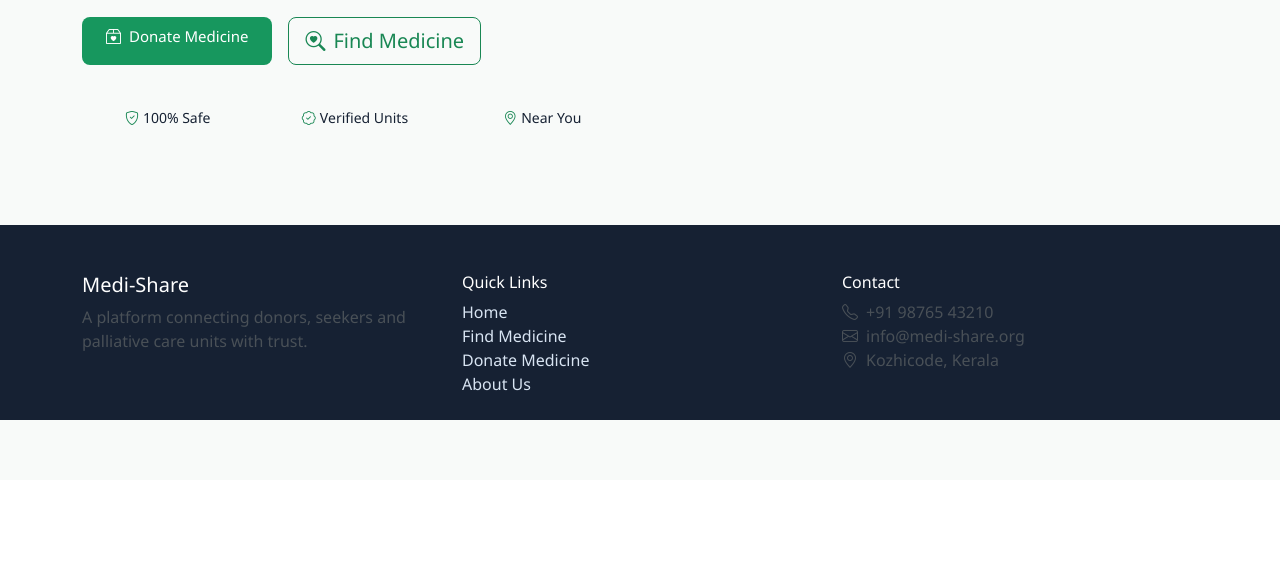
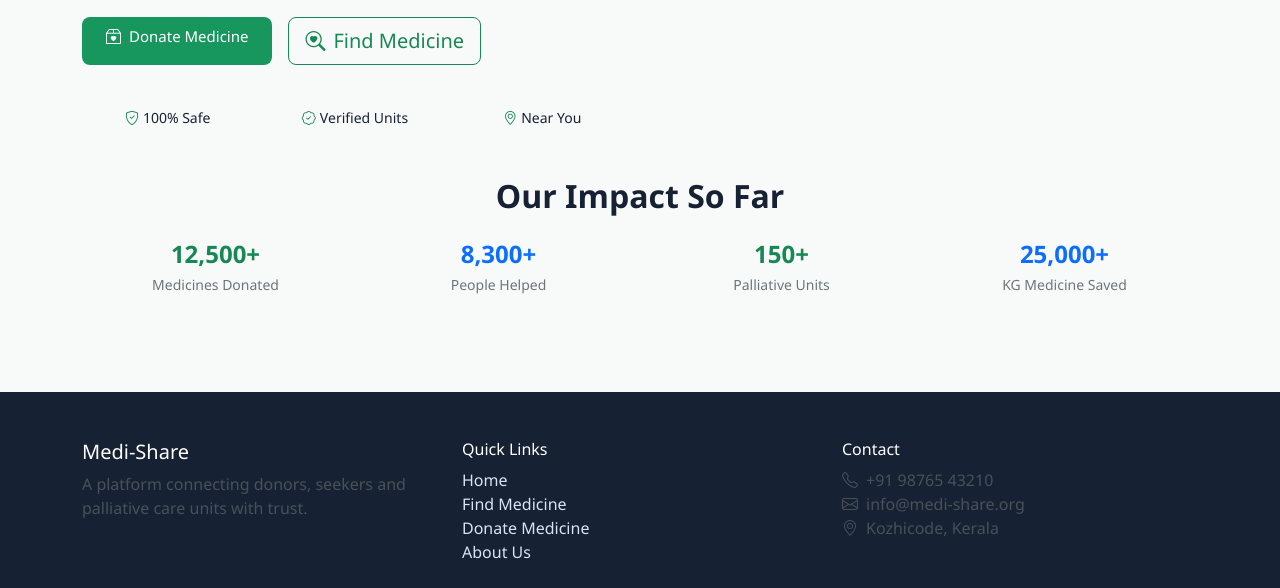
Before and after one commit to aswanth-mc/CommunityMed, a Django app: page / in a window 1280 px wide. Shown: the part 320-908 px from the top of the page. Before the commit the page ends 740 px from the top, so only its background shows below. Run offline with Django 5.2, Linux system fonts and the light colour scheme.

Commit message:
feat : add container

```diff
--- a/communitymed/templates/index.html
+++ b/communitymed/templates/index.html
@@ -36,4 +36,36 @@
     </div>
 </section>
 
+<section class="pb-5">
+    <div class="container">
+        <h2 class="text-center fw-bold mb-4">Our Impact So Far</h2>
+        <div class="row g-3 text-center">
+            <div class="col-6 col-md-3">
+                <div class="impact-box">
+                    <h4 class="fw-bold text-success mb-1">12,500+</h4>
+                    <small class="text-secondary">Medicines Donated</small>
+                </div>
+            </div>
+            <div class="col-6 col-md-3">
+                <div class="impact-box">
+                    <h4 class="fw-bold text-primary mb-1">8,300+</h4>
+                    <small class="text-secondary">People Helped</small>
+                </div>
+            </div>
+            <div class="col-6 col-md-3">
+                <div class="impact-box">
+                    <h4 class="fw-bold text-success mb-1">150+</h4>
+                    <small class="text-secondary">Palliative Units</small>
+                </div>
+            </div>
+            <div class="col-6 col-md-3">
+                <div class="impact-box">
+                    <h4 class="fw-bold text-primary mb-1">25,000+</h4>
+                    <small class="text-secondary">KG Medicine Saved</small>
+                </div>
+            </div>
+        </div>
+    </div>
+</section>
+
 {% endblock %}
```
